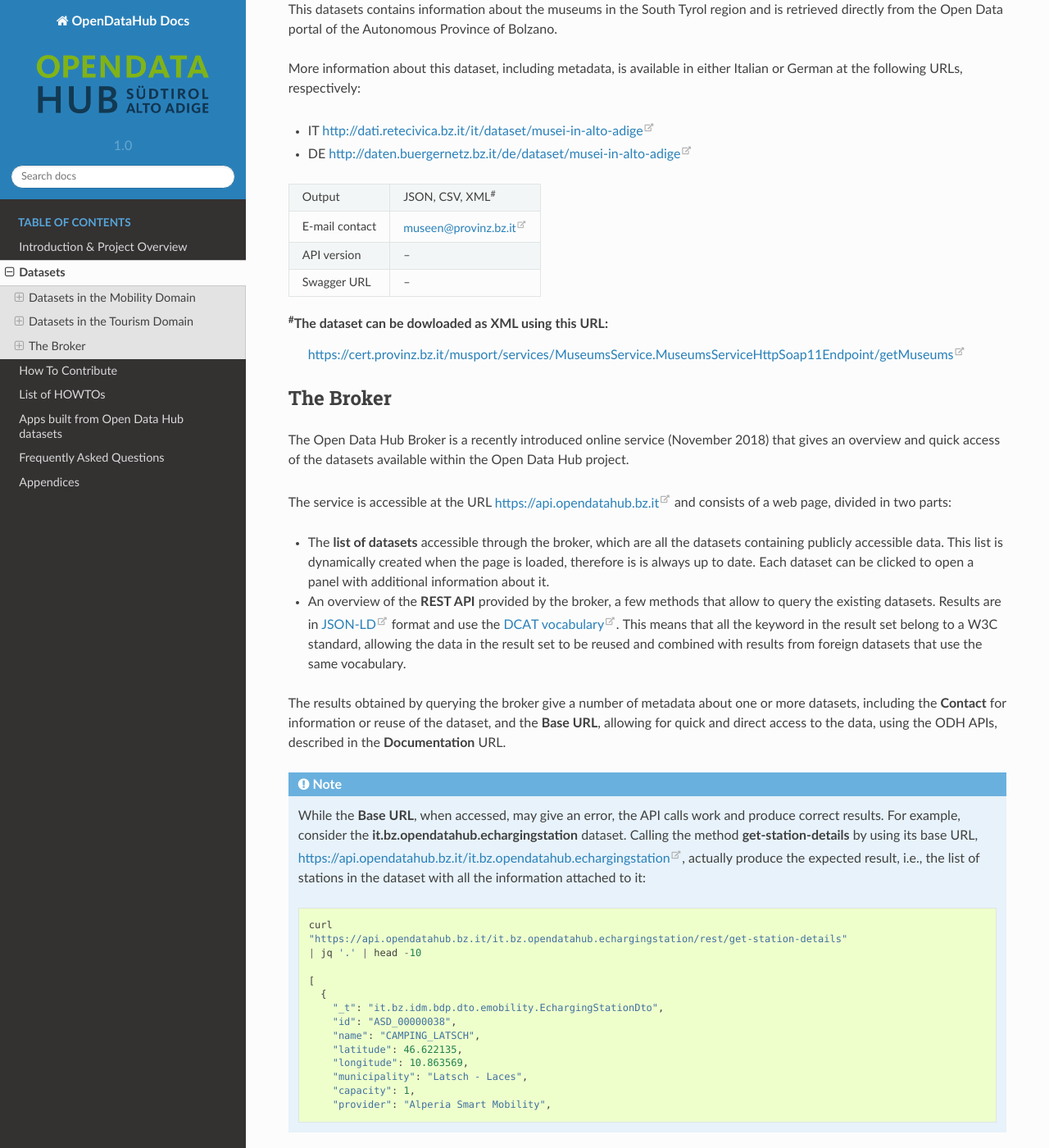
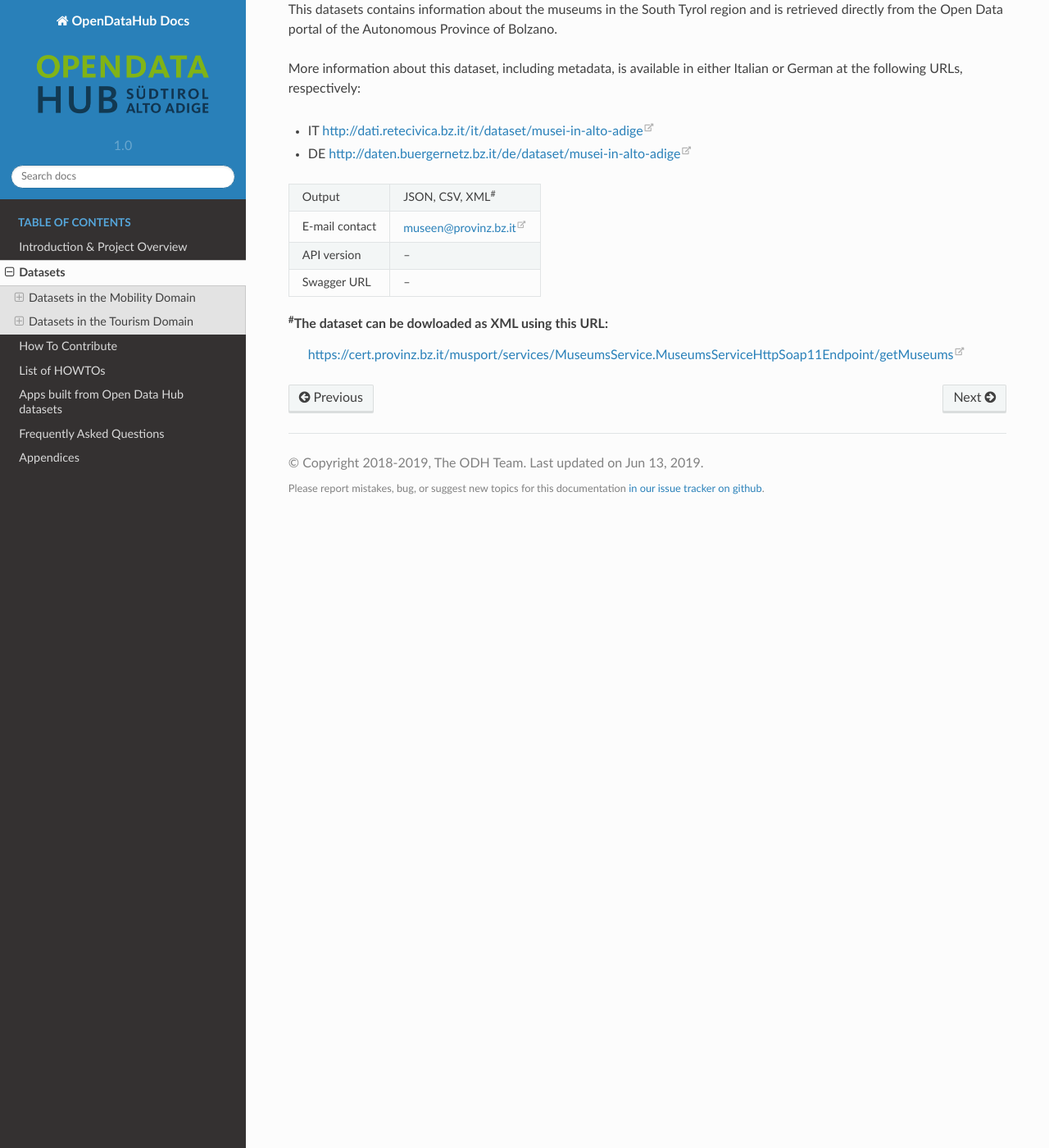
Before and after one commit to noi-techpark/odh-docs, a Sphinx documentation site: the page built from source/datasets.rst, in a window 1280 px wide and 1400 px high, scrolled down 8427 px. Shown: the whole window at 82% size. Built offline with Sphinx 7.4.7 and the Read the Docs theme 2.0.0, drawn with Linux system fonts in a browser that asks for light colours; some of the changed text lies outside the part shown.

Commit message:
Temporary remove Broker's description #58

```diff
--- a/source/datasets.rst
+++ b/source/datasets.rst
@@ -176,122 +176,3 @@ for each of the above-listed dataset:
 
 .. _museum-dataset:
 .. include:: /datasets/museum.rst
-
-.. _broker:
-
-The Broker
-~~~~~~~~~~
-
-The |ODH| Broker is a recently introduced online service
-(November 2018) that gives an overview and quick access of the
-datasets available within the |odh| project.
-
-The service is accessible at the URL https://api.opendatahub.bz.it and
-consists of a web page, divided in two parts:
-
-* The :strong:`list of datasets` accessible through the broker, which
-  are all the datasets containing publicly accessible data. This list
-  is dynamically created when the page is loaded, therefore is is
-  always up to date. Each dataset can be clicked to open a panel with
-  additional information about it.
-
-* An overview of the :strong:`REST API` provided by the broker, a few
-  methods that allow to query the existing datasets. Results are in
-  `JSON-LD <https://json-ld.org/>`_ format and use the `DCAT
-  vocabulary <https://www.w3.org/TR/vocab-dcat/>`_. This means that all
-  the keyword in the result set belong to a W3C standard, allowing the
-  data in the result set to be reused and combined with results from
-  foreign datasets that use the same vocabulary.
-
-The results obtained by querying the broker give a number of metadata
-about one or more datasets, including the :strong:`Contact` for
-information or reuse of the dataset, and the :strong:`Base URL`,
-allowing for quick and direct access to the data, using the ODH APIs,
-described in the :strong:`Documentation` URL.
-
-.. note:: While the :strong:`Base URL`, when accessed, may give an
-   error, the API calls work and produce correct results. For example,
-   consider the :strong:`it.bz.opendatahub.echargingstation`
-   dataset. Calling the method :strong:`get-station-details` by using
-   its base URL,
-   https://api.opendatahub.bz.it/it.bz.opendatahub.echargingstation,
-   actually produce the expected result, i.e., the list of stations
-   in the dataset with all the information attached to it:
-
-   .. parsed-literal::
-
-      curl
-      "https://api.opendatahub.bz.it/it.bz.opendatahub.echargingstation/rest/get-station-details"
-      | jq '.' | head -10
-
-      [
-        {
-	  "_t": "it.bz.idm.bdp.dto.emobility.EchargingStationDto",
-	  "id": "ASD_00000038",
-	  "name": "CAMPING_LATSCH",
-	  "latitude": 46.622135,
-	  "longitude": 10.863569,
-	  "municipality": "Latsch - Laces",
-	  "capacity": 1,
-	  "provider": "Alperia Smart Mobility",
-
-
-Broker's REST API
------------------
-
-The methods available are the following.
-
-* :literal:`GET /datasets` Returns a list of all datasets in form of a
-  :strong:`dcat:Catalog`.
-
-
-* :literal:`GET /datasets/{id}` Retrieve the metadata of a single
-  dataset by its identifier, which corresponds to the
-  :strong:`identifier` key that you can find in the in the outcome of
-  the previous method's call. See also the excerpt below. The result
-  set is a :strong:`dcat:Dataset`\.
-
-* :literal:`GET /datasets/search/{query}` Execute a custom, case
-  insensitive query on the available datasets. All the fields within
-  the result set of the :literal:`GET /datasets` query will be
-  considered for an answer. Multiple words can be used as query string.
-
-The outcome of the query looks like the following excerpt which is, as
-mentioned in the previous section in JSON-LD format and uses the
-standard DCAT vocabulary.
-
-.. parsed-literal::
-
-   {
-      "title": "it.bz.opendatahub.echargingstation",
-      "publisher": {
-        "title": "Alperia, route220, Nevicam, Driwe",
-        "@type": "http:\/\/www.w3.org\/ns\/org#Organization",
-        "@context": {
-          "title": "http:\/\/purl.org\/dc\/terms\/title"
-        }
-      },
-      "keyword": [
-        "echarging",
-        "mobility",
-        "realtime"
-      ],
-      "identifier": "it.bz.opendatahub.echargingstation",
-      "distribution": [
-        {
-          "license": "https:\/\/creativecommons.org\/publicdomain\/zero\/1.0\/",
-          "format": "application\/json",
-          "accessURL": "https:\/\/api.opendatahub.bz.it\/it.bz.opendatahub.echargingstation",
-          }
-        }
-      ],
-      "description": "Real time information about the echarging statons",
-      "contactPoint": {
-        "hasEmail": "info@geobank.bz.it"
-      },
-      "@type": "http:\/\/www.w3.org\/ns\/dcat#Dataset",
-      "@id": "https:\/\/api.opendatahub.bz.it\/datasets\/it.bz.opendatahub.echargingstation",
-    }
-
-.. note:: References to some of the definitions of the vocabulary have
-   been deleted from the excerpt for the sake of clarity.
```
